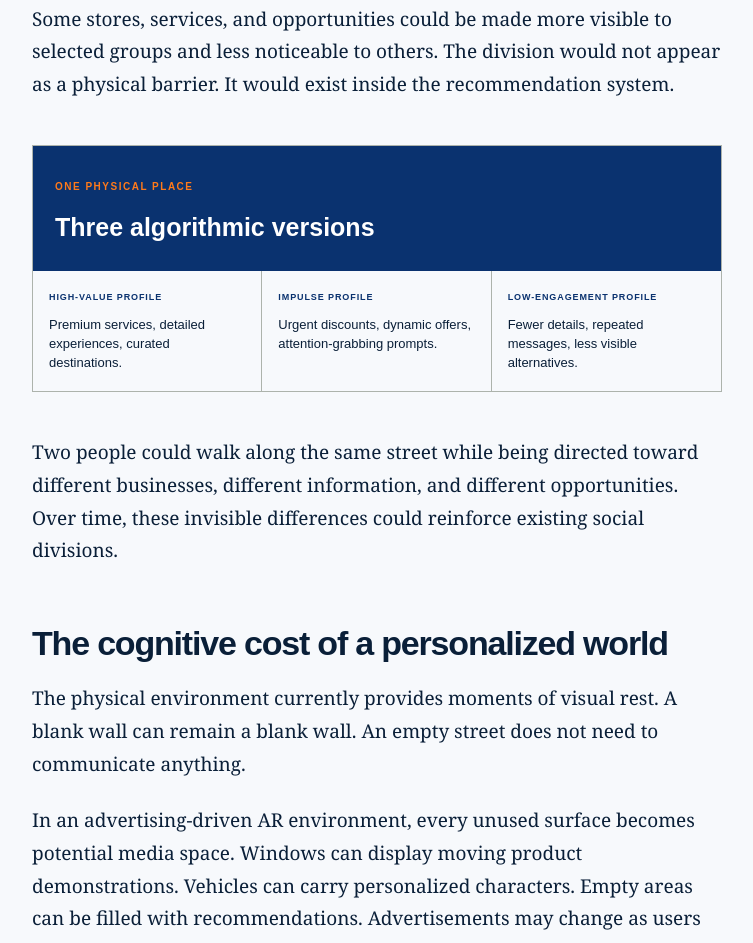
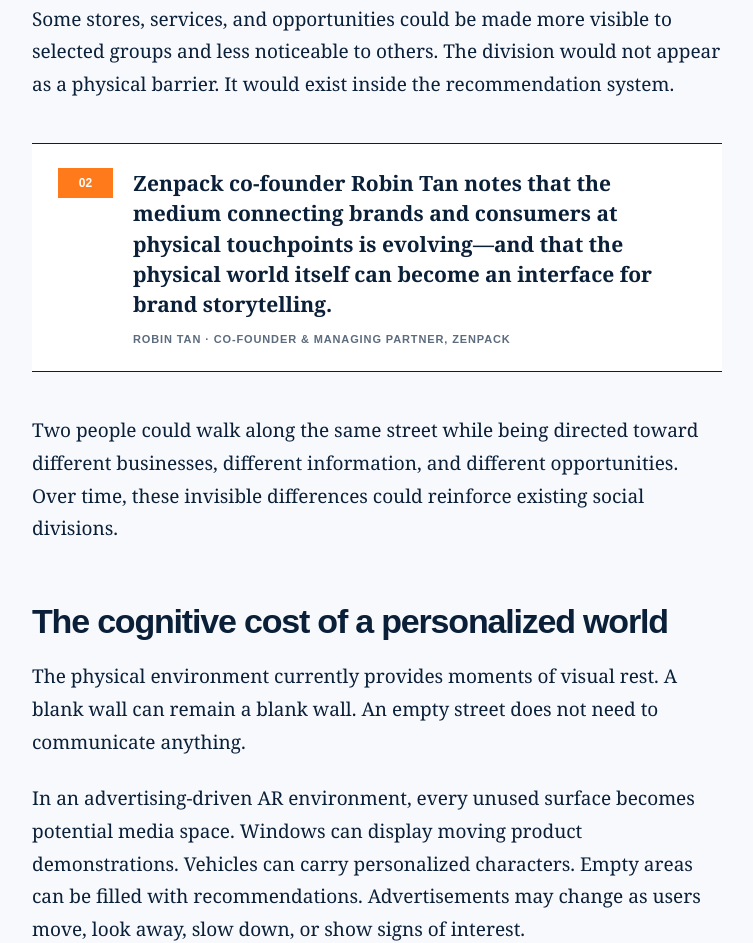
Before and after one commit to qiaowangjoseph/private-reality, a plain HTML site: page site/index.html in a window 1280 px wide. Shown: the part 6537-7480 px from the top of the page, without its empty margins (116-869 px from the left). Drawn offline with Linux system fonts and the light colour scheme.

Commit message:
Replace profile grid with Robin Tan industry citation

```diff
--- a/site/index.html
+++ b/site/index.html
@@ -97,12 +97,10 @@
           <p>Personalization is not based only on interests. Advertising systems may also classify users according to income, neighborhood, occupation, purchasing history, and predicted economic value.</p>
           <p>As a result, different social groups could receive very different visual versions of the same city. Users identified as high-value customers might see detailed cultural events, premium services, and polished interactive experiences. Others may receive louder promotions, urgent discounts, or repetitive advertisements designed to produce immediate responses.</p>
           <p>Some stores, services, and opportunities could be made more visible to selected groups and less noticeable to others. The division would not appear as a physical barrier. It would exist inside the recommendation system.</p>
-          <section class="reality-grid" aria-labelledby="one-place-heading">
-            <div class="reality-grid-header"><span>ONE PHYSICAL PLACE</span><h3 id="one-place-heading">Three algorithmic versions</h3></div>
-            <div><b>HIGH-VALUE PROFILE</b><p>Premium services, detailed experiences, curated destinations.</p></div>
-            <div><b>IMPULSE PROFILE</b><p>Urgent discounts, dynamic offers, attention-grabbing prompts.</p></div>
-            <div><b>LOW-ENGAGEMENT PROFILE</b><p>Fewer details, repeated messages, less visible alternatives.</p></div>
-          </section>
+          <div class="signal-box" aria-label="Industry perspective from Robin Tan">
+            <span class="signal-number">02</span>
+            <p>Zenpack co-founder Robin Tan notes that the medium connecting brands and consumers at physical touchpoints is evolving—and that the physical world itself can become an interface for brand storytelling.<br><cite style="display:block;margin-top:12px;font:700 11px/1.4 Arial, Helvetica, sans-serif;letter-spacing:.08em;text-transform:uppercase;color:#5c6b7d;">Robin Tan · Co-founder &amp; Managing Partner, Zenpack</cite></p>
+          </div>
           <p>Two people could walk along the same street while being directed toward different businesses, different information, and different opportunities. Over time, these invisible differences could reinforce existing social divisions.</p>
 
           <h2>The cognitive cost of a personalized world</h2>
```
